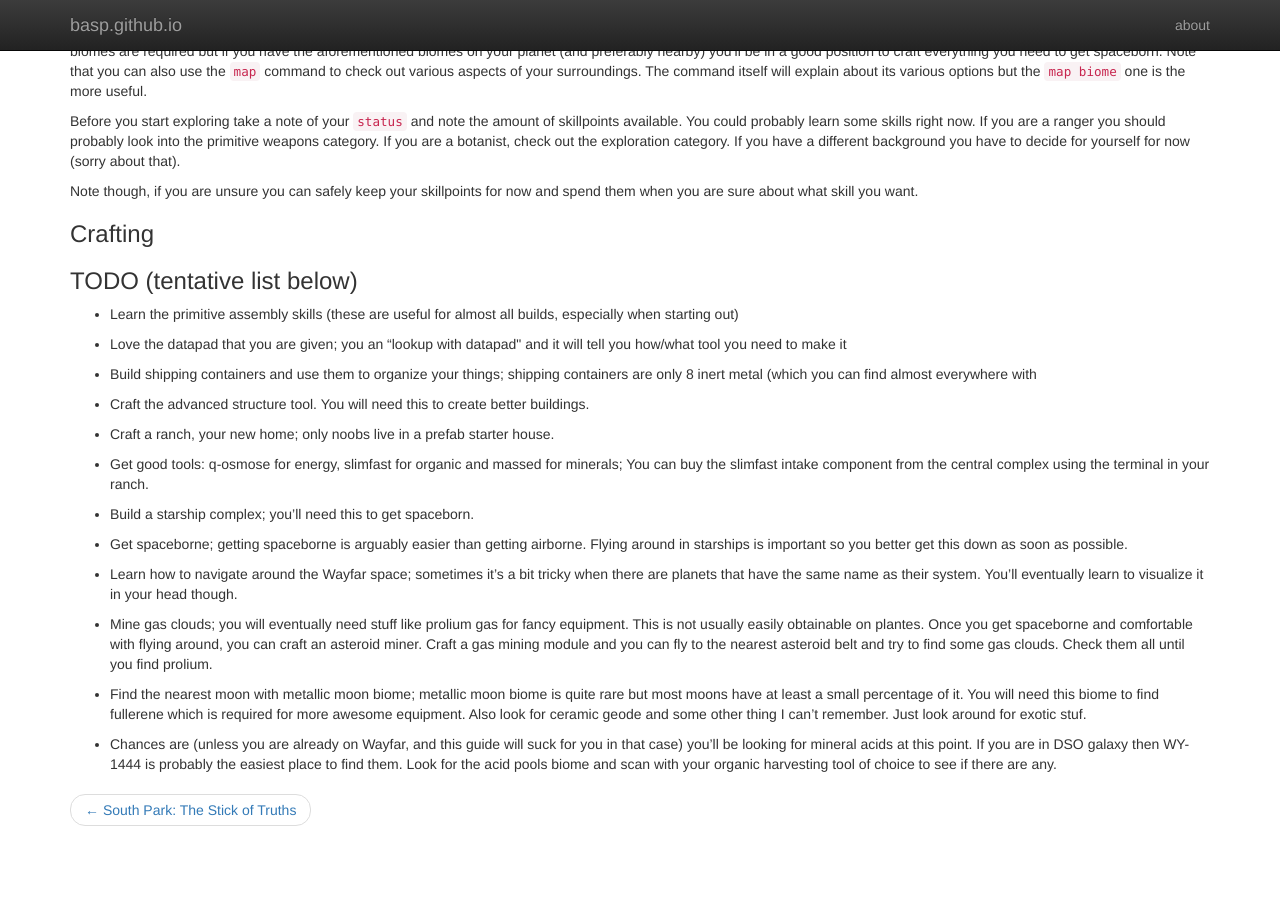
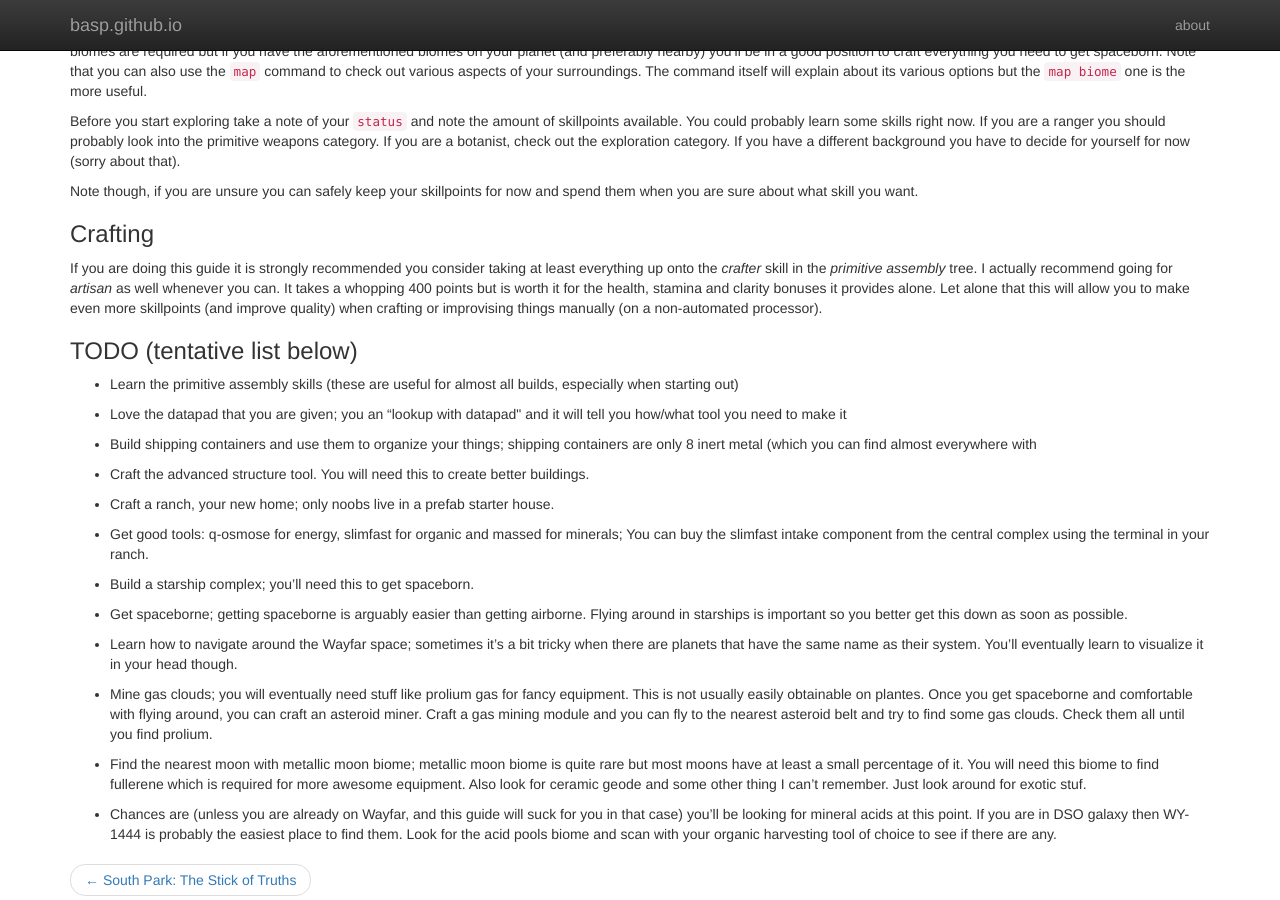
Before and after one commit to basp/basp.github.io, a Jekyll site: the page built from _posts/2014-03-27-AI-opinionated-newbie-guide.md, in a window 1280 px wide and 900 px high, scrolled down 1227 px. Built offline with Jekyll 4.4.1, drawn with Linux system fonts in a browser that asks for light colours; nearby versions of some CDN libraries; Markdown is read by kramdown in place of the engine named in the settings; before the commit the page ends 2073 px from its top, so only the background shows below that.

Commit message:
Some stuff about crafting

```diff
--- a/_posts/2014-03-27-AI-opinionated-newbie-guide.md
+++ b/_posts/2014-03-27-AI-opinionated-newbie-guide.md
@@ -48,7 +48,7 @@ Before you start exploring take a note of your `status` and note the amount of s
 Note though, if you are unsure you can safely keep your skillpoints for now and spend them when you are sure about what skill you want.
 
 ### Crafting
-
+If you are doing this guide it is strongly recommended you consider taking at least everything up onto the _crafter_ skill in the _primitive assembly_ tree. I actually recommend going for _artisan_ as well whenever you can. It takes a whopping 400 points but is worth it for the health, stamina and clarity bonuses it provides alone. Let alone that this will allow you to make even more skillpoints (and improve quality) when crafting or improvising things manually (on a non-automated processor).
 
 ### TODO (tentative list below)
 * Learn the primitive assembly skills (these are useful for almost all builds, especially when starting out)
```
